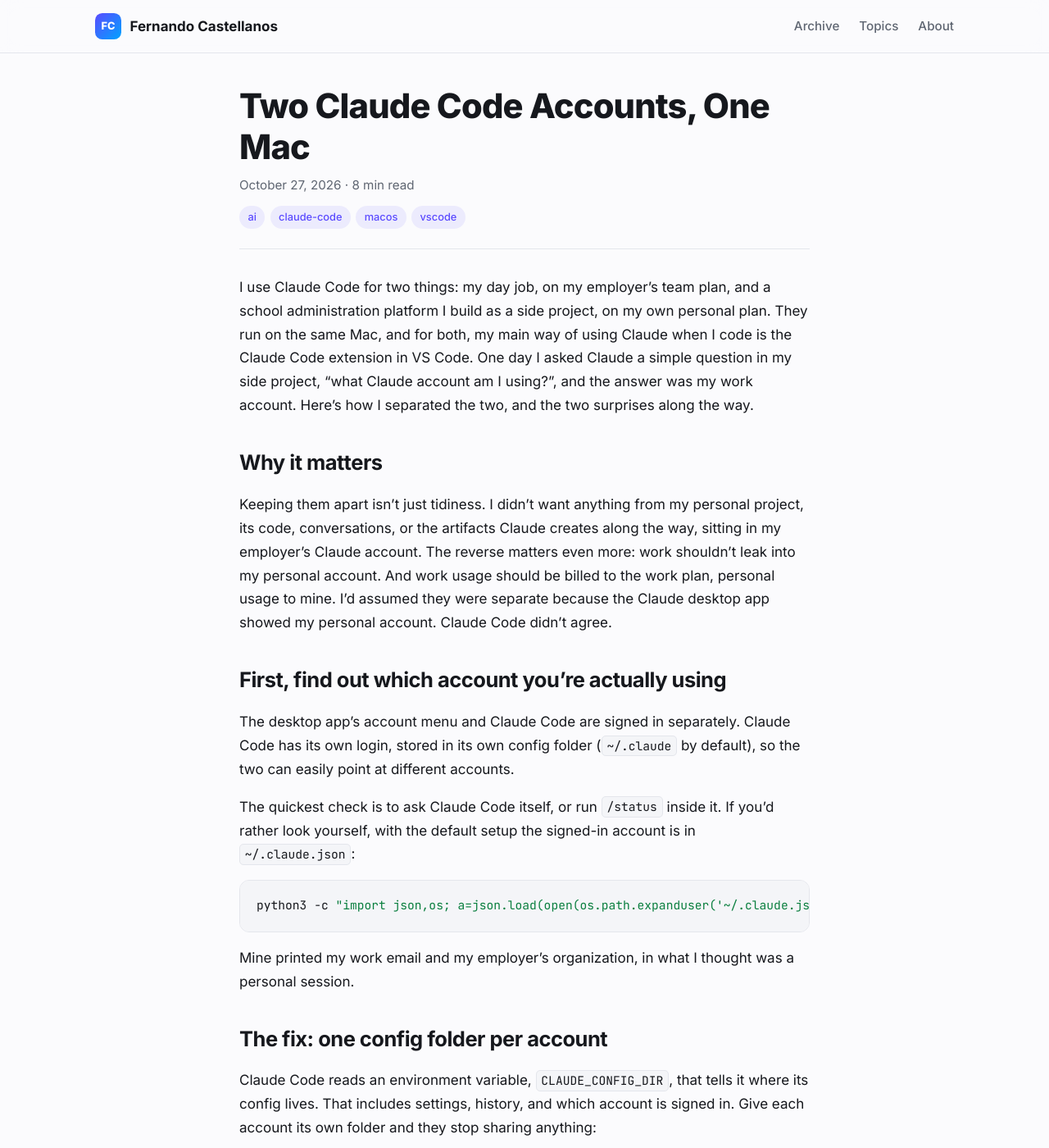
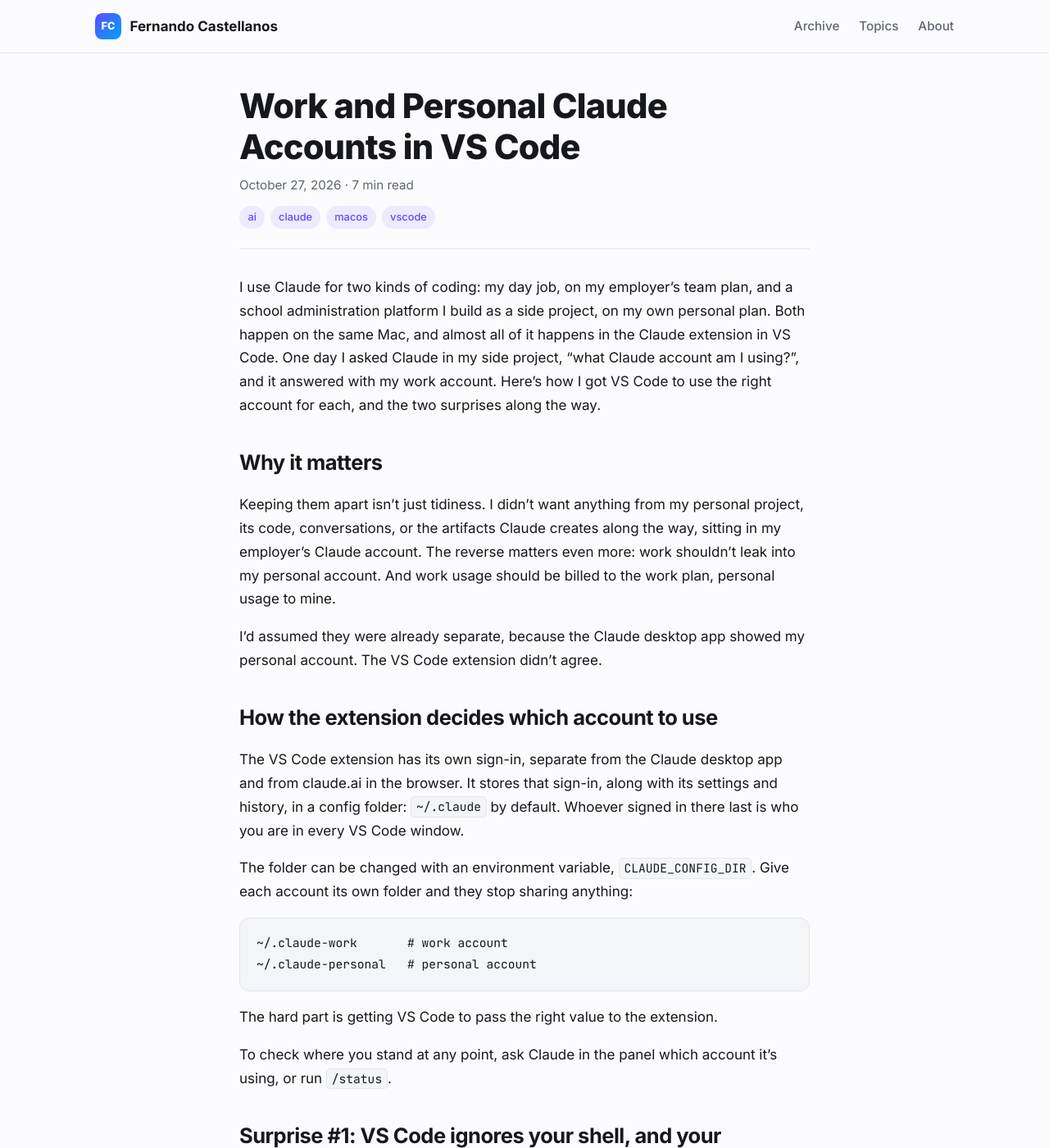
Before and after one commit to fcastellanos/fcastellanos.io, a Jekyll site: the page built from _posts/2026-10-27-two-claude-code-accounts-one-mac.md, in a window 1280 px wide and 1400 px high. Shown: the whole window at 82% size. Built offline with Jekyll 4.4.1, drawn with Linux system fonts in a browser that asks for light colours; some of the changed text lies outside the part shown.

Commit message:
Rewrite the accounts post around the VS Code extension
Co-Authored-By: Claude Opus 5.5 <noreply@anthropic.com>
Claude-Session: https://claude.ai/code/session_01TNffZcSV4wb7LDQ8zWqLhf

````diff
--- a/_posts/2026-10-27-two-claude-code-accounts-one-mac.md
+++ b/_posts/2026-10-27-two-claude-code-accounts-one-mac.md
@@ -1,57 +1,60 @@
 ---
-title: "Two Claude Code Accounts, One Mac"
+title: "Work and Personal Claude Accounts in VS Code"
 date: 2026-10-27T10:00:00-07:00
-tags: [ai, claude-code, macos, vscode]
+tags: [ai, claude, macos, vscode]
 ---
 
-I use Claude Code for two things: my day job, on my employer's team plan, and a school administration platform I build as a side project, on my own personal plan. They run on the same Mac, and for both, my main way of using Claude when I code is the Claude Code extension in VS Code. One day I asked Claude a simple question in my side project, "what Claude account am I using?", and the answer was my work account. Here's how I separated the two, and the two surprises along the way.
+I use Claude for two kinds of coding: my day job, on my employer's team plan, and a school administration platform I build as a side project, on my own personal plan. Both happen on the same Mac, and almost all of it happens in the Claude extension in VS Code. One day I asked Claude in my side project, "what Claude account am I using?", and it answered with my work account. Here's how I got VS Code to use the right account for each, and the two surprises along the way.
 
 ## Why it matters
 
-Keeping them apart isn't just tidiness. I didn't want anything from my personal project, its code, conversations, or the artifacts Claude creates along the way, sitting in my employer's Claude account. The reverse matters even more: work shouldn't leak into my personal account. And work usage should be billed to the work plan, personal usage to mine. I'd assumed they were separate because the Claude desktop app showed my personal account. Claude Code didn't agree.
+Keeping them apart isn't just tidiness. I didn't want anything from my personal project, its code, conversations, or the artifacts Claude creates along the way, sitting in my employer's Claude account. The reverse matters even more: work shouldn't leak into my personal account. And work usage should be billed to the work plan, personal usage to mine.
 
-## First, find out which account you're actually using
+I'd assumed they were already separate, because the Claude desktop app showed my personal account. The VS Code extension didn't agree.
 
-The desktop app's account menu and Claude Code are signed in separately. Claude Code has its own login, stored in its own config folder (`~/.claude` by default), so the two can easily point at different accounts.
+## How the extension decides which account to use
 
-The quickest check is to ask Claude Code itself, or run `/status` inside it. If you'd rather look yourself, with the default setup the signed-in account is in `~/.claude.json`:
+The VS Code extension has its own sign-in, separate from the Claude desktop app and from claude.ai in the browser. It stores that sign-in, along with its settings and history, in a config folder: `~/.claude` by default. Whoever signed in there last is who you are in every VS Code window.
 
-```bash
-python3 -c "import json,os; a=json.load(open(os.path.expanduser('~/.claude.json')))['oauthAccount']; print(a['emailAddress'], a.get('organizationName'))"
-```
-
-Mine printed my work email and my employer's organization, in what I thought was a personal session.
-
-## The fix: one config folder per account
-
-Claude Code reads an environment variable, `CLAUDE_CONFIG_DIR`, that tells it where its config lives. That includes settings, history, and which account is signed in. Give each account its own folder and they stop sharing anything:
+The folder can be changed with an environment variable, `CLAUDE_CONFIG_DIR`. Give each account its own folder and they stop sharing anything:
 
 ```
-~/.claude-work       # work account (the default)
+~/.claude-work       # work account
 ~/.claude-personal   # personal account
 ```
 
-I made work the default, since that's where I spend most of the day, and added an alias for personal:
+The hard part is getting VS Code to pass the right value to the extension.
+
+To check where you stand at any point, ask Claude in the panel which account it's using, or run `/status`.
+
+## Surprise #1: VS Code ignores your shell, and your workspace settings
+
+My first instinct was to set `CLAUDE_CONFIG_DIR` the usual ways. Neither worked.
+
+- **In `~/.zshrc`.** VS Code opened from the Dock or Spotlight never reads your shell config, so the extension never sees the variable.
+- **In the workspace's `.vscode/settings.json`**, under `terminal.integrated.env.osx`. This one looks like it should work, and you'll find guides that recommend it. It only applies to new terminal tabs inside VS Code. The Claude panel never reads it.
+
+The extension takes its environment from the VS Code app itself, at the moment the app starts. So the only reliable fix is to control how VS Code is launched.
+
+## The fix: open VS Code with the account you want
+
+I have two aliases. Each one launches VS Code with a different config folder:
 
 ```bash
-# ~/.zshenv
-export CLAUDE_CONFIG_DIR="$HOME/.claude-work"
-
 # ~/.zshrc
-alias claude-personal='CLAUDE_CONFIG_DIR="$HOME/.claude-personal" claude'
+alias code-work='CLAUDE_CONFIG_DIR=~/.claude-work code --user-data-dir ~/.vscode-work'
+alias code-personal='CLAUDE_CONFIG_DIR=~/.claude-personal code'
 ```
 
-Now `claude` in a terminal is work and `claude-personal` is personal. Each folder gets its own `/login`.
+Now `code-personal <side-project-folder>` opens my side project with the Claude panel on my personal account, and `code-work` opens VS Code with the panel on my work account. Both can be open side by side.
 
-The terminal was easy. VS Code wasn't.
+The `--user-data-dir` flag on `code-work` matters. If VS Code is already running, `code` from a terminal doesn't start a new app. It opens a new window in the running one, and that window keeps the account the app started with. A separate `--user-data-dir` forces a fully separate VS Code instance, with its own settings and extensions in `~/.vscode-work`, that reads the environment it was launched with.
 
-## Surprise #1: the VS Code panel ignores your shell
+`code-personal` doesn't have one, so it uses my regular VS Code. That creates one catch: it only gets the personal account if it's the command that starts my regular VS Code. If that VS Code is already open, for example from the Dock, `code-personal` just adds a window to it, on whatever account it started with. I start my personal VS Code with `code-personal`. If you'd rather not think about it, give both aliases their own `--user-data-dir`.
 
-As I said, VS Code is where I use Claude Code most, through the extension panel rather than a terminal. The extension doesn't read `~/.zshenv` or `~/.zshrc`. It inherits its environment from the VS Code app itself, at the moment the app launches.
+## A default for when I click the Dock icon
 
-That rules out a few fixes you'll find online. Setting `CLAUDE_CONFIG_DIR` under `terminal.integrated.env.osx` in a workspace's `.vscode/settings.json` looks like it should work, and it does, for the integrated terminal. New terminal tabs in that workspace get the variable, so typing `claude` there uses the right folder. The extension panel never reads that setting, no matter how many times you restart.
-
-To reach the panel, the variable has to be set where macOS GUI apps pick it up, with `launchctl setenv`. That only lasts until you log out, so I made it stick with a small LaunchAgent that runs at login:
+VS Code still gets opened from the Dock or Spotlight now and then, and I wanted that to land on a known account instead of whatever `~/.claude` held. Apps opened from the Dock take their environment from `launchctl`, so I set the default there with a small LaunchAgent that runs at login:
 
 ```xml
 <!-- ~/Library/LaunchAgents/local.setenv.claude-config-dir.plist -->
@@ -75,62 +78,41 @@ To reach the panel, the variable has to be set where macOS GUI apps pick it up,
 </plist>
 ```
 
-Use the full path. `~` isn't expanded in a plist. Then a few things that cost me time:
+Use the full path, since `~` isn't expanded in a plist. Two more things cost me time:
 
 - **Quit VS Code completely** (Cmd+Q), not just the window. A running VS Code keeps the environment it started with.
-- **Expect to log in again.** After the move, Claude Code asked me to sign in even though the files were the same. The saved login is tied to the config path, and the path had changed.
-- **It's one account for the whole app.** Because the panel reads the app's environment, every VS Code window gets the same account. You can't switch the panel per project with a setting.
+- **Expect to sign in again.** After switching folders, the extension asked me to sign in even though the files had just moved. The saved sign-in is tied to the folder path.
 
-That last one was a deal-breaker for me, since the panel is how I work. I'll come back to it after the second surprise.
+## Surprise #2: signing in picked the wrong account anyway
 
-## Surprise #2: the login used the wrong account anyway
+With the personal folder wired up, I signed in and asked Claude which account it was using. It said work, again.
 
-With everything wired up, I ran `claude-personal`, logged in, and asked which account it was using. It said work again.
-
-The folders were fine. `~/.claude-personal` had its own files, separate from `~/.claude-work`. The problem was the login itself. `/login` opens the browser to authorize Claude Code, and my browser was already signed in to claude.ai with my work account. The authorization page went straight through with that session, without asking which account I wanted. The work account's login ended up in the personal folder.
+The folders were fine. The personal one had its own files, separate from the work one. The problem was the sign-in. It opens the browser to authorize, and my browser was already signed in to claude.ai with my work account. The authorization page went straight through with that session, without asking which account I wanted, and the work account's sign-in landed in the personal folder.
 
 The fix:
 
-1. Run `claude-personal`, then `/logout`.
-2. Run `/login` again, and finish the browser step in a **private window** or a different browser that isn't signed in to your work account.
-3. Ask Claude Code which account it's using, or run `/status`.
+1. In the personal VS Code, sign out (`/logout`).
+2. Sign in again, and finish the browser step in a **private window** or a different browser that isn't signed in to your work account.
+3. Ask Claude which account it's using, or run `/status`.
 
-After that, it showed my personal account.
-
-## The final piece: one VS Code per account
-
-The terminal was sorted, but I still wanted the VS Code panel, not just a terminal, on my personal account for my side project. Since the panel takes its account from the environment VS Code was launched with, the answer is to launch VS Code with the right environment, as its own separate instance.
-
-That second part matters. If VS Code is already running, `code` from a terminal just opens a new window in the existing app, and that window keeps the app's original environment. Giving an alias its own `--user-data-dir` makes VS Code start a fully separate instance that reads the environment it was launched with. Here are my two aliases:
-
-```bash
-# ~/.zshrc
-alias code-work='CLAUDE_CONFIG_DIR=~/.claude-work code --user-data-dir ~/.vscode-work'
-alias code-personal='CLAUDE_CONFIG_DIR=~/.claude-personal code'
-```
-
-`code-work` always gets its own instance, with its own settings and extensions in `~/.vscode-work`. `code-personal` uses my regular VS Code, with the personal config folder. So `code-personal <side-project-folder>` opens my side project with the Claude panel signed in to my personal account, and `code-work` opens a separate VS Code for work. Both can be open at the same time.
-
-There's one catch with this split. Because `code-personal` uses the regular VS Code, it only gets the personal account if it's the one that starts that instance. If the regular VS Code is already running, for example opened from the Dock with the work default from the LaunchAgent, `code-personal` just adds a window to it, and that window stays on work. I start my personal VS Code with `code-personal` and use `code-work` for work. If you'd rather not think about it, give both aliases their own `--user-data-dir`.
+After that, my side project was finally on my personal account.
 
 ## The setup now
 
-| Where I run Claude Code | Account | How |
-| --- | --- | --- |
-| VS Code panel (opened from the Dock) | Work | `launchctl setenv` from a LaunchAgent |
-| VS Code panel via `code-work` | Work | alias with its own `--user-data-dir` |
-| VS Code panel via `code-personal` | Personal | alias that sets `CLAUDE_CONFIG_DIR` when it starts my regular VS Code |
-| `claude` in any terminal | Work | `CLAUDE_CONFIG_DIR` in `~/.zshenv` |
-| `claude-personal` in any terminal | Personal | alias that overrides `CLAUDE_CONFIG_DIR` |
+| How I open VS Code | Claude account |
+| --- | --- |
+| `code-personal <folder>` | Personal |
+| `code-work <folder>` | Work |
+| Dock or Spotlight | Work (the LaunchAgent default) |
 
 ## What I'd tell someone setting this up
 
-**Check, don't assume.** The desktop app, the website, and Claude Code can each be signed in to a different account. Ask Claude Code which one it's using before you trust it.
+**Check, don't assume.** The desktop app, the website, and the VS Code extension can each be signed in to a different account. Ask Claude in the panel which one it's using before you trust it.
 
-**Separate by config folder.** `CLAUDE_CONFIG_DIR` keeps settings, history, and login apart in one move.
+**Separate by config folder.** `CLAUDE_CONFIG_DIR` keeps settings, history, and sign-in apart in one move.
 
-**GUI apps don't read your shell config.** If the VS Code panel matters, set the variable with `launchctl`, or launch VS Code from an alias that sets it, with a separate `--user-data-dir` so it starts its own instance.
+**Control how VS Code starts.** The extension only sees the environment VS Code launched with. Shell config and workspace settings won't reach it, but an alias that launches VS Code will.
 
-**Log in from a clean browser.** If your browser is signed in to the other account, the login can quietly use it.
+**Sign in from a clean browser.** If your browser is signed in to the other account, the sign-in can quietly use it.
 
 None of this was hard once I knew where to look. It just wasn't where I expected.
````
